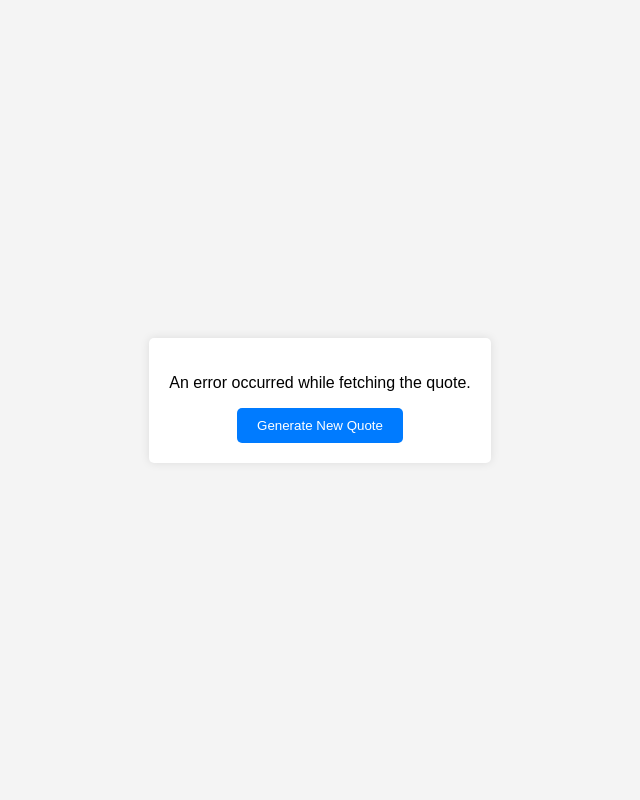
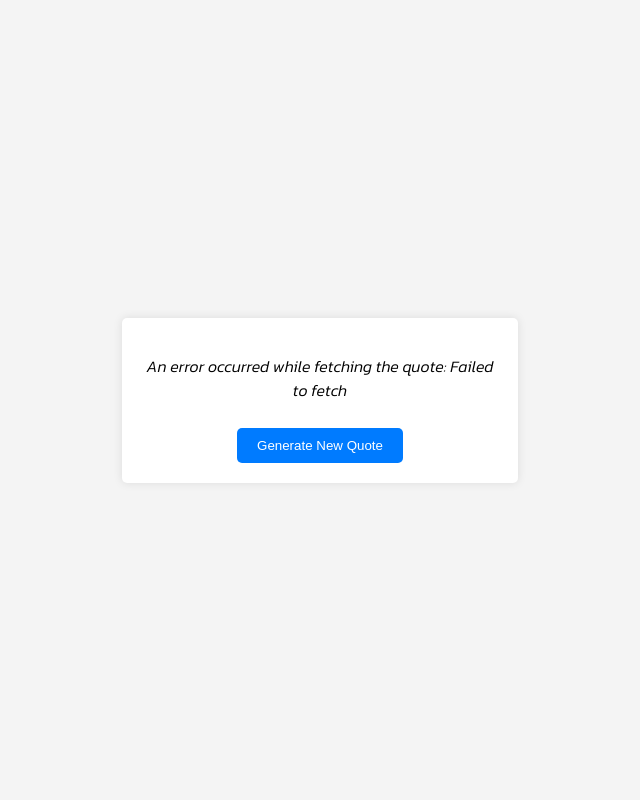
Before and after one commit to x0tic0p/x0tic0p.github.io, a PHP site: page / in a window 1280 px wide. Shown: the whole page, without its empty margins (320-960 px from the left). Run offline with PHP 8.4, Linux system fonts and the light colour scheme.

Commit message:
quick-update

```diff
--- a/random-quotes/css/styles.css
+++ b/random-quotes/css/styles.css
@@ -1,22 +1,32 @@
 body {
+    margin: 0;
     font-family: Arial, sans-serif;
     display: flex;
     justify-content: center;
     align-items: center;
     height: 100vh;
-    margin: 0;
     background-color: #f4f4f4;
+    font-family: 'Kanit', sans-serif;
+}
+
+.container {
+    display: flex;
+    justify-content: center;
+    align-items: center;
+    height: 100vh;
 }
 
 .quote-container {
-    text-align: center;
     background-color: white;
     padding: 20px;
     border-radius: 5px;
     box-shadow: 0px 0px 10px rgba(0, 0, 0, 0.1);
+    text-align: center;
+    max-width: 80%; /* Adjust as needed */
 }
 
 button {
+    margin-top: 10px;
     padding: 10px 20px;
     background-color: #007BFF;
     color: white;
@@ -24,3 +34,10 @@
     border-radius: 5px;
     cursor: pointer;
 }
+
+/* Responsive styles */
+@media screen and (max-width: 768px) {
+    .quote-container {
+        max-width: 90%; /* Adjust as needed */
+    }
+}
--- a/random-quotes/index.html
+++ b/random-quotes/index.html
@@ -5,11 +5,16 @@
     <meta name="viewport" content="width=device-width, initial-scale=1.0">
     <link rel="stylesheet" href="css/styles.css">
     <title>Random Quote Generator</title>
+    <style>
+        @import url('https://fonts.googleapis.com/css2?family=Kanit:ital,wght@1,300&family=Poppins:ital,wght@0,300;0,400;0,500;0,600;0,700;0,800;0,900;1,800;1,900&display=swap');
+    </style>
 </head>
 <body>
-    <div class="quote-container">
-        <p id="quote"></p>
-        <button id="new-quote">Generate New Quote</button>
+    <div class="container">
+        <div class="quote-container">
+            <p id="quote"></p>
+            <button id="new-quote">Generate New Quote</button>
+        </div>
     </div>
     <script src="js/script.js"></script>
 </body>
--- a/random-quotes/js/script.js
+++ b/random-quotes/js/script.js
@@ -1,19 +1,19 @@
+const apiUrl = 'https://api.quotable.io/random';
+
 const quoteElement = document.getElementById('quote');
 const newQuoteButton = document.getElementById('new-quote');
 
 async function fetchQuote() {
     try {
-        const response = await fetch('https://api.forismatic.com/api/1.0/?method=getQuote&format=json&lang=en');
+        const response = await fetch(apiUrl);
         const data = await response.json();
-        quoteElement.textContent = data.quoteText;
+        quoteElement.textContent = data.content;
     } catch (error) {
         console.error('Error fetching quote:', error);
-        quoteElement.textContent = 'An error occurred while fetching the quote.';
+        quoteElement.textContent = 'An error occurred while fetching the quote: ' + error.message;
     }
 }
 
-// Fetch a quote when the page loads
 fetchQuote();
 
-// Fetch a new quote when the button is clicked
 newQuoteButton.addEventListener('click', fetchQuote);
```
